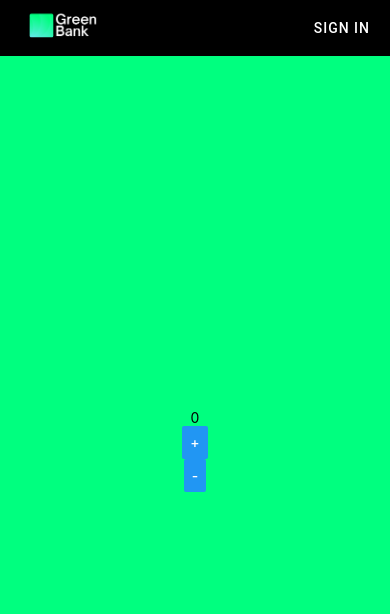
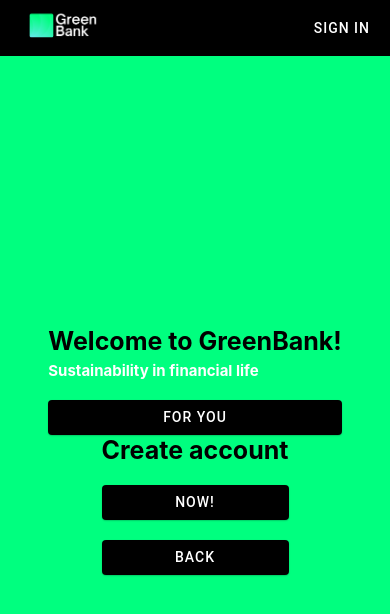
Before and after one commit to CibeleMartins/reactNativePractice, a React Native app: screen / in a window 390 px wide. Shown: the top 614 px of the page. Built offline with nearby package versions, Linux system fonts and the light colour scheme.

Commit message:
🚧 feat: add component Estado2

```diff
--- a/src/App.js
+++ b/src/App.js
@@ -11,11 +11,13 @@ import NomeSobrenome from "./components/nomeSobrenome";
 import Header from "./components/Header";
 import ButtonReactN from "./components/ButtonReactN";
 import Contador from "./components/Contador";
-
 import Btn from './components/Button'
+import Estado1 from "./components/Estado1";
+import Estado2 from "./components/Estado2";
 
 // style
 import styles from "./styles/style";
+
 
 
 export default function App () {
@@ -56,9 +58,13 @@ export default function App () {
                 sobrenome='Martins'></NomeSobrenome> */}
 
 
-                <Contador
-                inicial={0}/>
+                {/* <Contador
+                inicial={0}/> */}
 
+
+                {/* <Estado1/> */}
+
+                <Estado2/>
 
 
         </View>
--- /dev/null
+++ b/src/components/Estado1.js
@@ -0,0 +1,39 @@
+import React, {useState} from 'react';
+
+import {View, Button} from 'react-native';
+
+import styles from '../styles/style';
+
+
+export default () => {
+
+    const [display, setDisplay] = useState('flex')
+
+    const noneFlex = () => {
+
+        if(display === 'none') {
+
+            return  setDisplay('flex')
+
+        } else {
+
+            return  setDisplay('none')
+        }
+
+    }
+
+    return (
+        <>
+
+        <View
+        display={display}
+        style={styles.boxState}>
+        </View>
+
+        <Button
+        onPress={noneFlex}
+        title='DISPLAY'/>
+
+        </>
+    )
+}
--- /dev/null
+++ b/src/components/Estado2.js
@@ -0,0 +1,67 @@
+import React, {useState} from 'react';
+
+import FirstText from './Text';
+import Button from './Button';
+
+
+import styles from '../styles/style';
+import { View } from 'react-native';
+
+
+export default () => {
+
+
+    const [display, setDisplay] = useState('flex')
+
+    const [display1, setDisplay1] = useState('none')
+
+
+    const changeDisplay = ()=> {
+
+        if(display) {
+
+            setDisplay('none'), setDisplay1('flex')
+    }
+    }
+    const changeDisplay1 = ()=> {
+
+        if(display1) {
+
+            setDisplay('flex'), setDisplay1('none')
+    }}
+
+    return (
+
+        <>
+
+            <View
+            display={display}>
+                <FirstText
+                text="Welcome to GreenBank!"
+                style={styles.text}/>
+                <FirstText
+                style={styles.textDecor}
+                text="Sustainability in financial life"/>
+                <Button
+                style={styles.initialBtn}
+                text="For You"
+                onPress={changeDisplay}/>
+            </View>
+
+            <View
+             display={display1}>
+                <FirstText
+                text="Create account"
+                style={styles.text}/>
+                <Button
+                 style={styles.initialBtn}
+                 text="now!"/>
+                 <Button
+                 style={styles.initialBtn}
+                 text="back"
+                 onPress={changeDisplay1}/>
+            </View>
+
+        </>
+    )
+}
```
